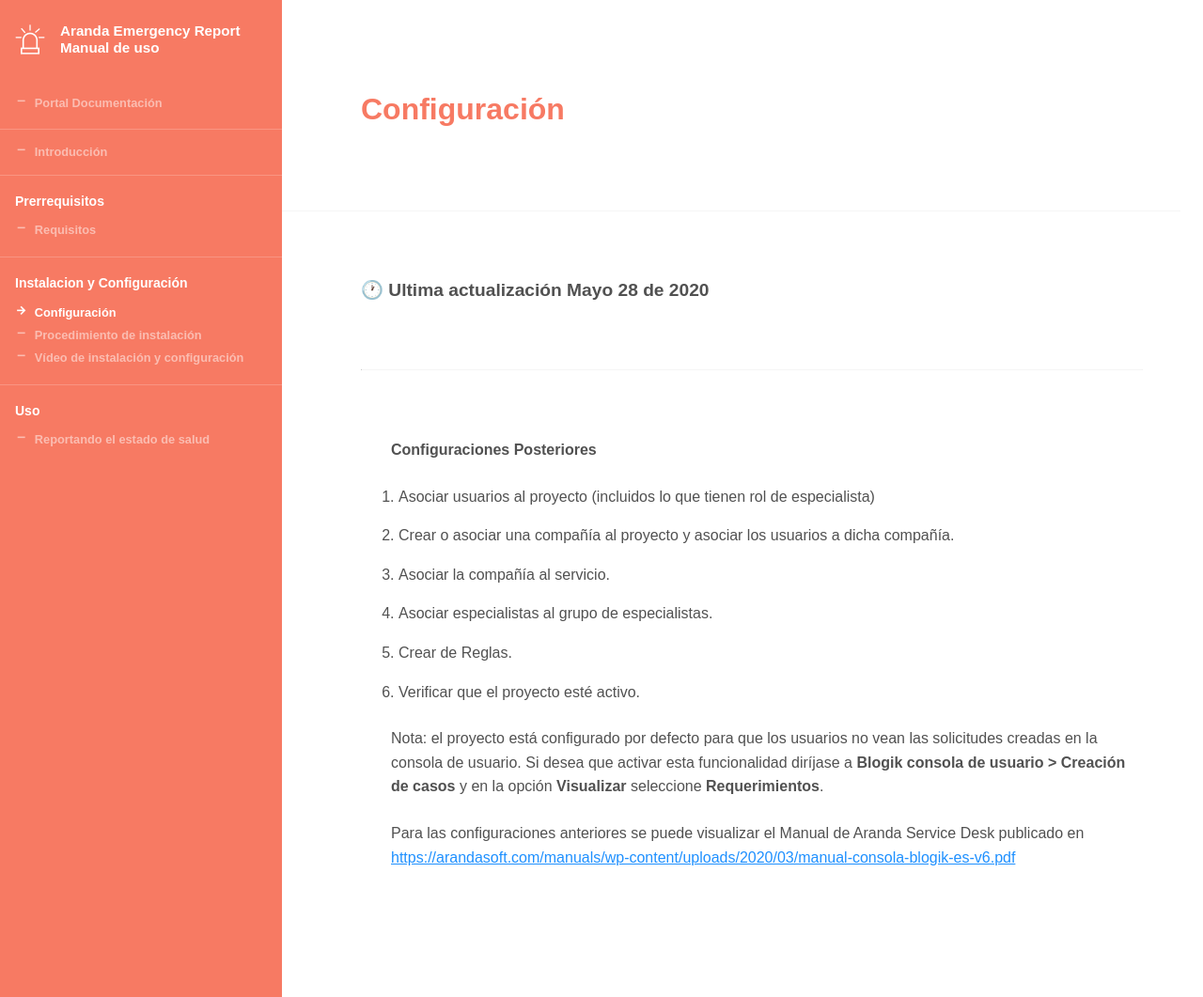
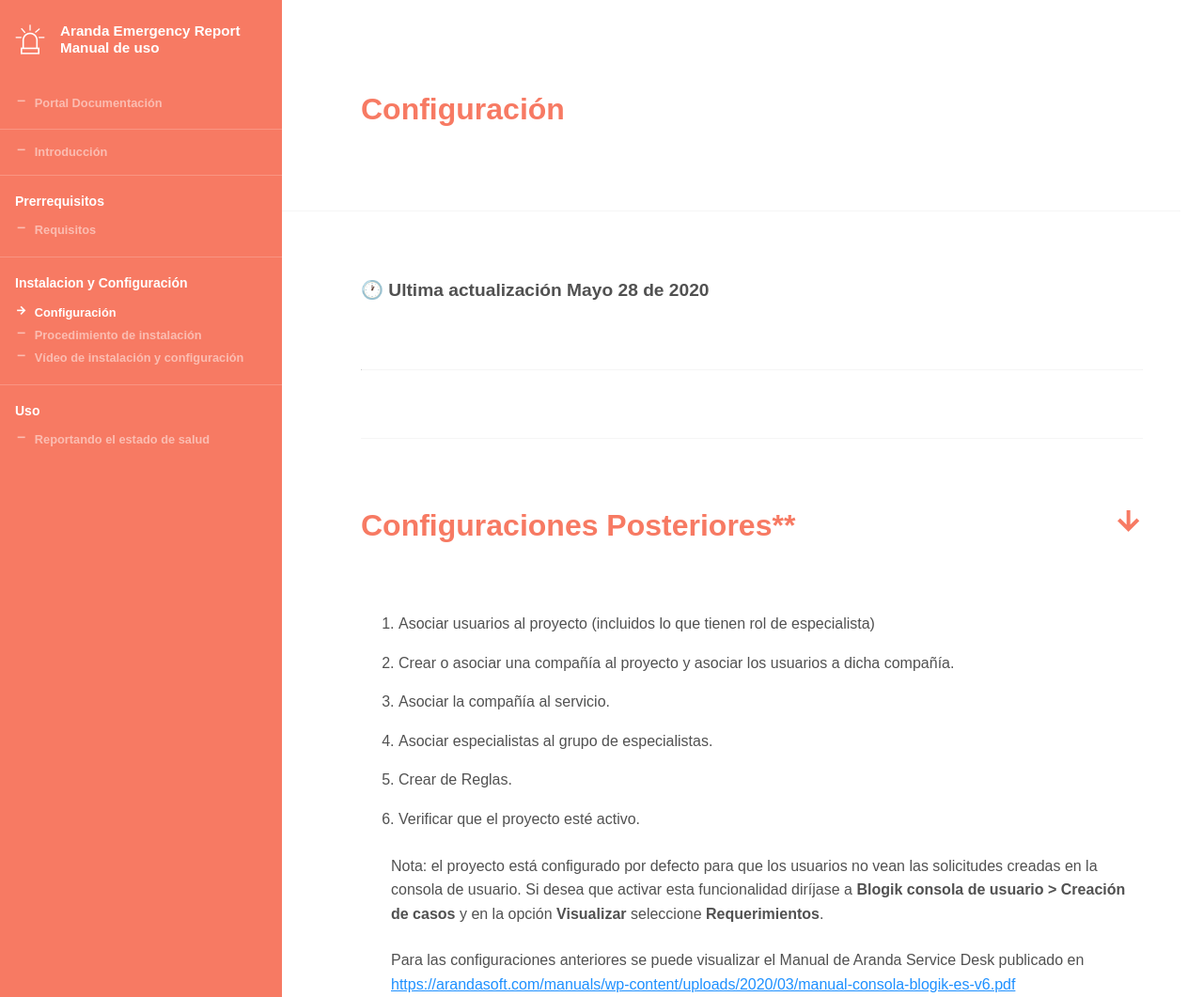
Before and after one commit to Nats85/ArandaEmergencyReport, a Jekyll site: the page built from _docs/configuracion/configuración.md, in a window 1280 px wide and 1061 px high. Shown: the whole window at 94% size. Built offline with Jekyll 4.4.1, drawn with Linux system fonts in a browser that asks for light colours.

```diff
--- a/_docs/configuracion/configuración.md
+++ b/_docs/configuracion/configuración.md
@@ -7,7 +7,7 @@ info:
 
 
 
->   **Configuraciones Posteriores**
+# Configuraciones Posteriores**
 
 1.  Asociar usuarios al proyecto (incluidos lo que tienen rol de especialista)
 
```
